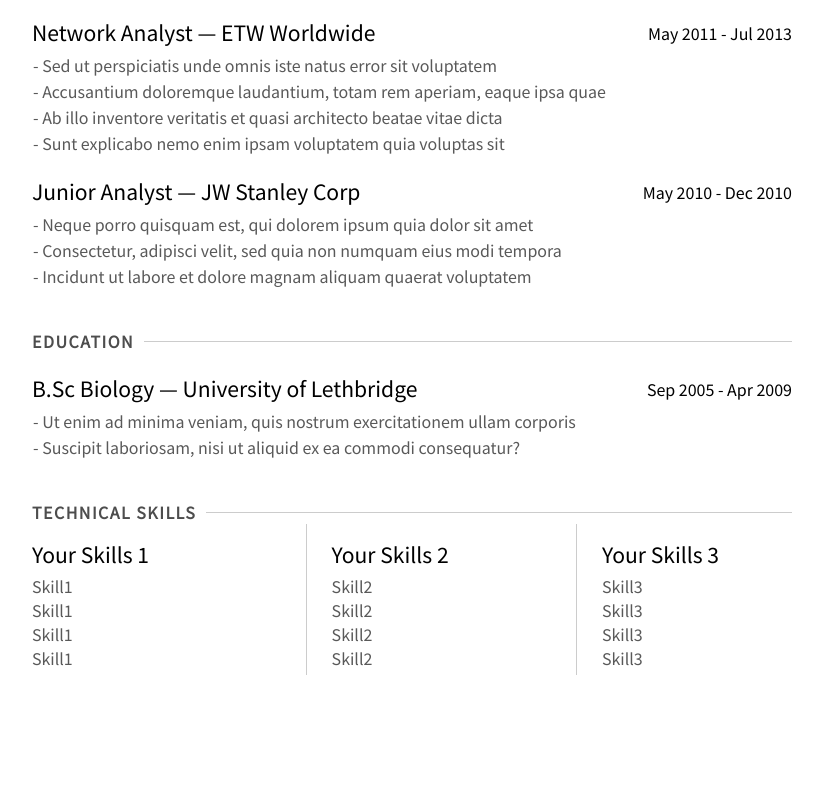
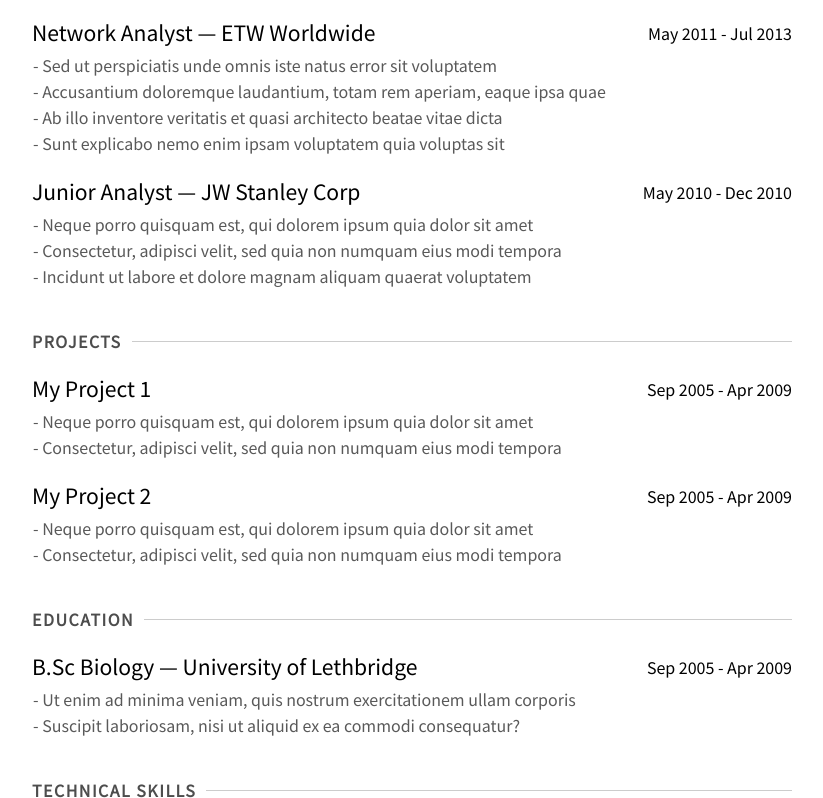
Before and after one commit to sujinleeme/resume-generator, a plain HTML site: page dist/index.html in a window 1280 px wide. Shown: the part 492-1290 px from the top of the page, without its empty margins (228-1051 px from the left). Before the commit the page ends 1192 px from the top, so only its background shows below. Drawn offline with Linux system fonts and the light colour scheme.

Commit message:
add projects section in website

```diff
--- a/dist/index.html
+++ b/dist/index.html
@@ -25,7 +25,7 @@
 <section id="contact" class="level2 heading hide">
 <h2>Contact</h2>
 <p>Seoul, Republic of Korea<br />
-82+ 010-1234-5678<br />
+82+ 010-3939-3686<br />
 yourname@gmail.com<br />
 </p>
 </section>
@@ -78,11 +78,34 @@ yourname@gmail.com<br />
 </section>
 </section>
 </section>
+<section id="projects" class="level2 divider">
+<h2>Projects</h2>
+<section id="my-project-1" class="level3">
+<h3>My Project 1</h3>
+<section id="sep-2005---apr-2009" class="level4">
+<h4>Sep 2005 - Apr 2009</h4>
+<ul>
+<li>Neque porro quisquam est, qui dolorem ipsum quia dolor sit amet</li>
+<li>Consectetur, adipisci velit, sed quia non numquam eius modi tempora</li>
+</ul>
+</section>
+</section>
+<section id="my-project-2" class="level3">
+<h3>My Project 2</h3>
+<section id="sep-2005---apr-2009-1" class="level4">
+<h4>Sep 2005 - Apr 2009</h4>
+<ul>
+<li>Neque porro quisquam est, qui dolorem ipsum quia dolor sit amet</li>
+<li>Consectetur, adipisci velit, sed quia non numquam eius modi tempora</li>
+</ul>
+</section>
+</section>
+</section>
 <section id="education" class="level2 divider">
 <h2>Education</h2>
 <section id="b.sc-biology-university-of-lethbridge" class="level3">
 <h3>B.Sc Biology — University of Lethbridge</h3>
-<section id="sep-2005---apr-2009" class="level4">
+<section id="sep-2005---apr-2009-2" class="level4">
 <h4>Sep 2005 - Apr 2009</h4>
 <ul>
 <li>Ut enim ad minima veniam, quis nostrum exercitationem ullam corporis</li>
```
